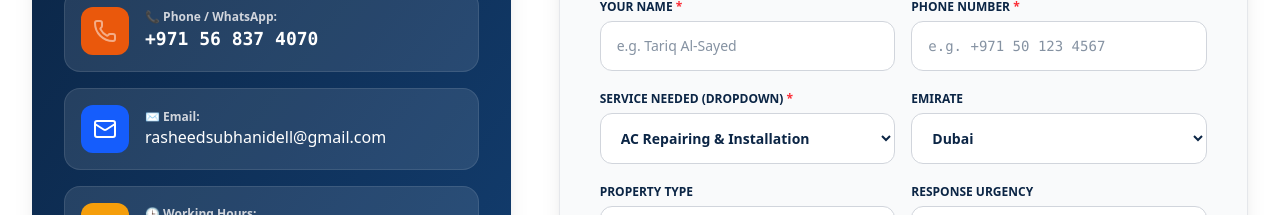
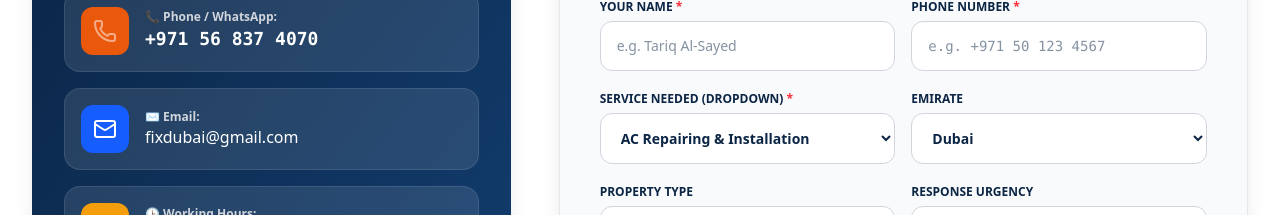
Before and after one commit to abbaa137898-hub/Fix-Dubai, a React (Vite) app: page / in a window 1280 px wide. Shown: the part 8880-9095 px from the top of the page. Built offline with nearby package versions, Linux system fonts and the light colour scheme.

Commit message:
Update servicesData.ts

```diff
--- a/src/data/servicesData.ts
+++ b/src/data/servicesData.ts
@@ -8,7 +8,7 @@ import homeRenovationImg from '../assets/images/home_renovation_technician_17831
 export const PHONE_NUMBER = '+971 56 837 4070';
 export const PHONE_CLEAN = '+971568374070';
 export const WHATSAPP_LINK = 'https://wa.me/971568374070?text=Hello%20Fix%20Dubai,%20I%20need%20urgent%20home%20service%20in%20the%20UAE.';
-export const EMAIL_ADDRESS = 'rasheedsubhanidell@gmail.com';
+export const EMAIL_ADDRESS = 'fixdubai@gmail.com';
 export const DUBIZZLE_PROFILE_LINK = 'https://www.dubizzle.com/en/public-profile/b7957f53-86b2-4a98-9009-ce35be59c704/';
 export const FACEBOOK_PAGE_LINK = 'https://www.facebook.com/share/14iB9QdHVAg/?mibextid=wwXIfr';
 
```
